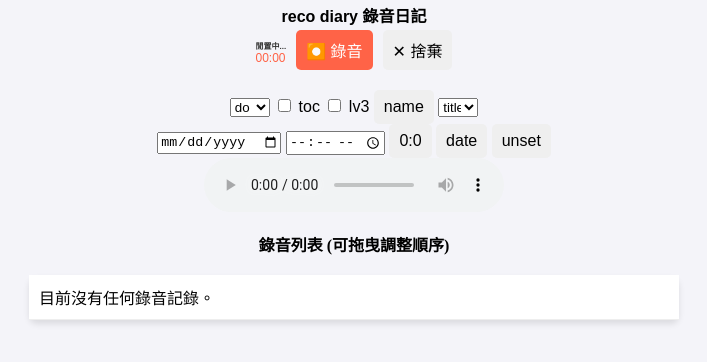
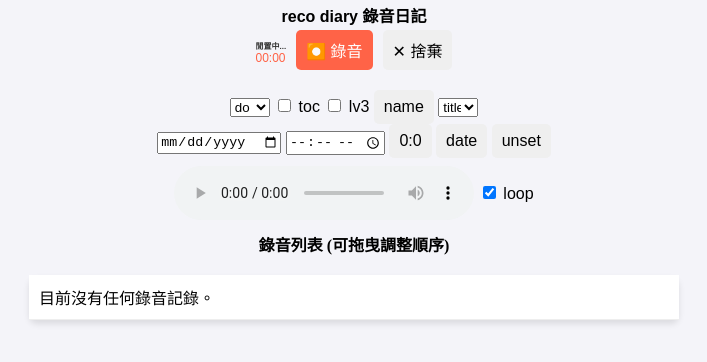
Before and after one commit to GHolk/bookmarklet, a plain HTML site: page reco-diary/index.html in a window 1280 px wide. Shown: the whole page, without its empty margins (286-993 px from the left). Drawn offline with Linux system fonts and the light colour scheme.

Commit message:
feat: loop audio by default

```diff
--- a/reco-diary/index.html
+++ b/reco-diary/index.html
@@ -149,10 +149,11 @@ TODO
             margin-bottom: 5px;
         }
 
+        .audio-bar > * {
+            vertical-align: middle;
+        }
         audio {
-            display: block;
-            margin: 1em;
-            margin-top: 0;
+            margin: 0.5em 0;
         }
 
         #status {
@@ -232,7 +233,13 @@ TODO
             unset</button>
        </div>
 
-    <div><audio controls onended="recorder.playNext({event})"></audio></div>
+      <div class="audio-bar">
+        <audio controls loop onended="recorder.playNext({event})"></audio>
+        <label>
+        <input class="reset-default" type="checkbox" checked
+               onchange="recorder.loopSet({event})">
+        loop</label>
+      </div>
     </div>
 
     <h2>錄音列表 (可拖曳調整順序)</h2>
@@ -368,18 +375,18 @@ let $id = new Proxy({}, {
 
       async function initApp() {
           const tmp = await db.large.get('x/recording')
-          if (tmp) {
+          if (!tmp) await loadRecordings()
+          else {
               const newBlob = new Blob(tmp.audioQueue, {type: 'audio/webm'})
-              await db.large.delete('x/recording')
               const id = await saveRecording({
                   audio: newBlob,
                   order: 'last',
                   timestamp: tmp.timestamp,
                   duration: tmp.duration
               });
+              await db.large.delete('x/recording')
               statusDiv.textContent = `tmp recording save to ${id}`
           }
-          else await loadRecordings();
           $all('.reset-default').forEach(e => e.checked = e.defaultChecked)
           document.addEventListener('click', event =>
               recorder.playRecord({event})
@@ -551,6 +558,12 @@ let $id = new Proxy({}, {
             if (o.delete) {
                 await db.recordings.update(id, {date: undefined})
                 await loadRecordings()
+            }
+          },
+          loopSet(opt) {
+            if (opt.event) {
+              const e = opt.event.target
+              $('audio').loop = e.checked
             }
           },
           rangeAction(o) {
```
